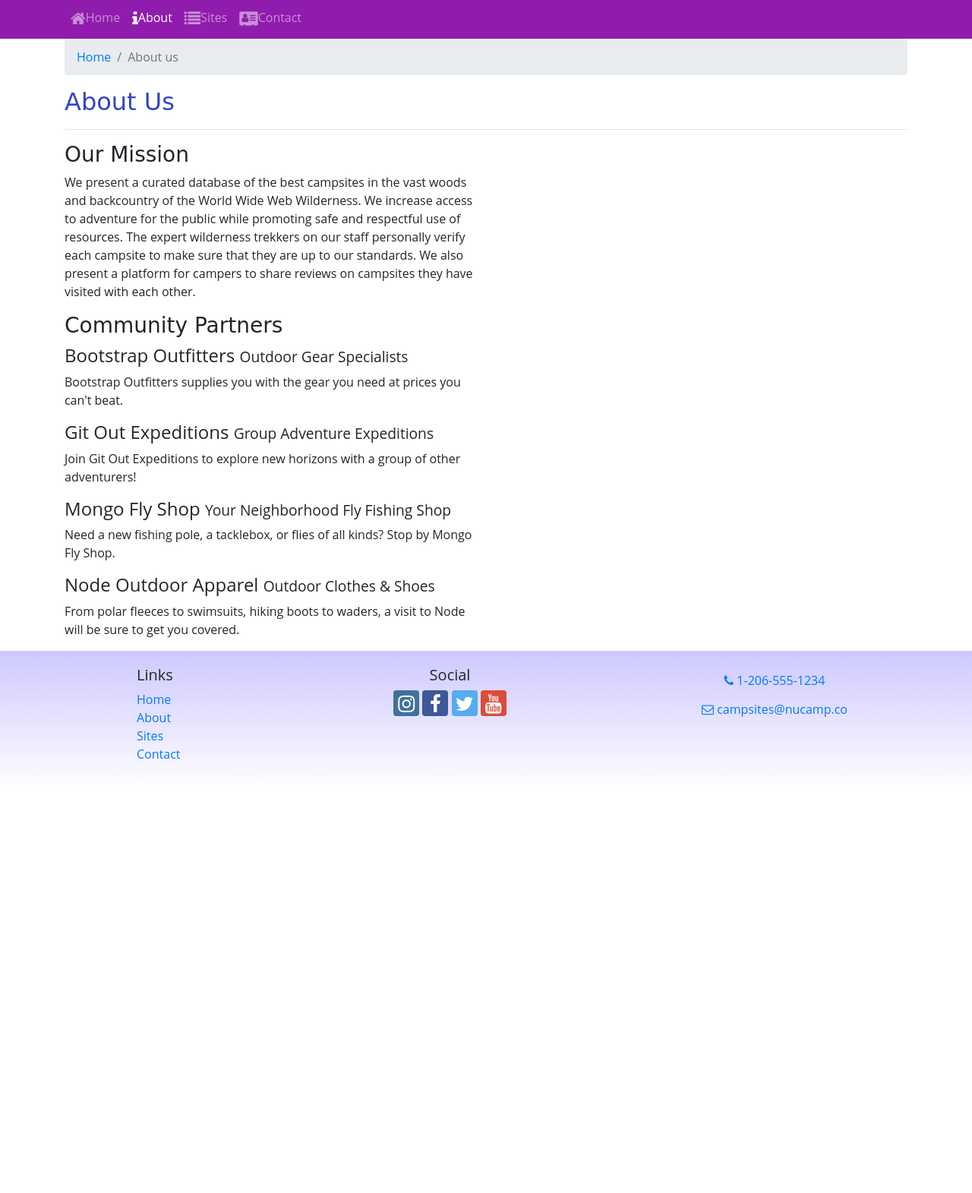
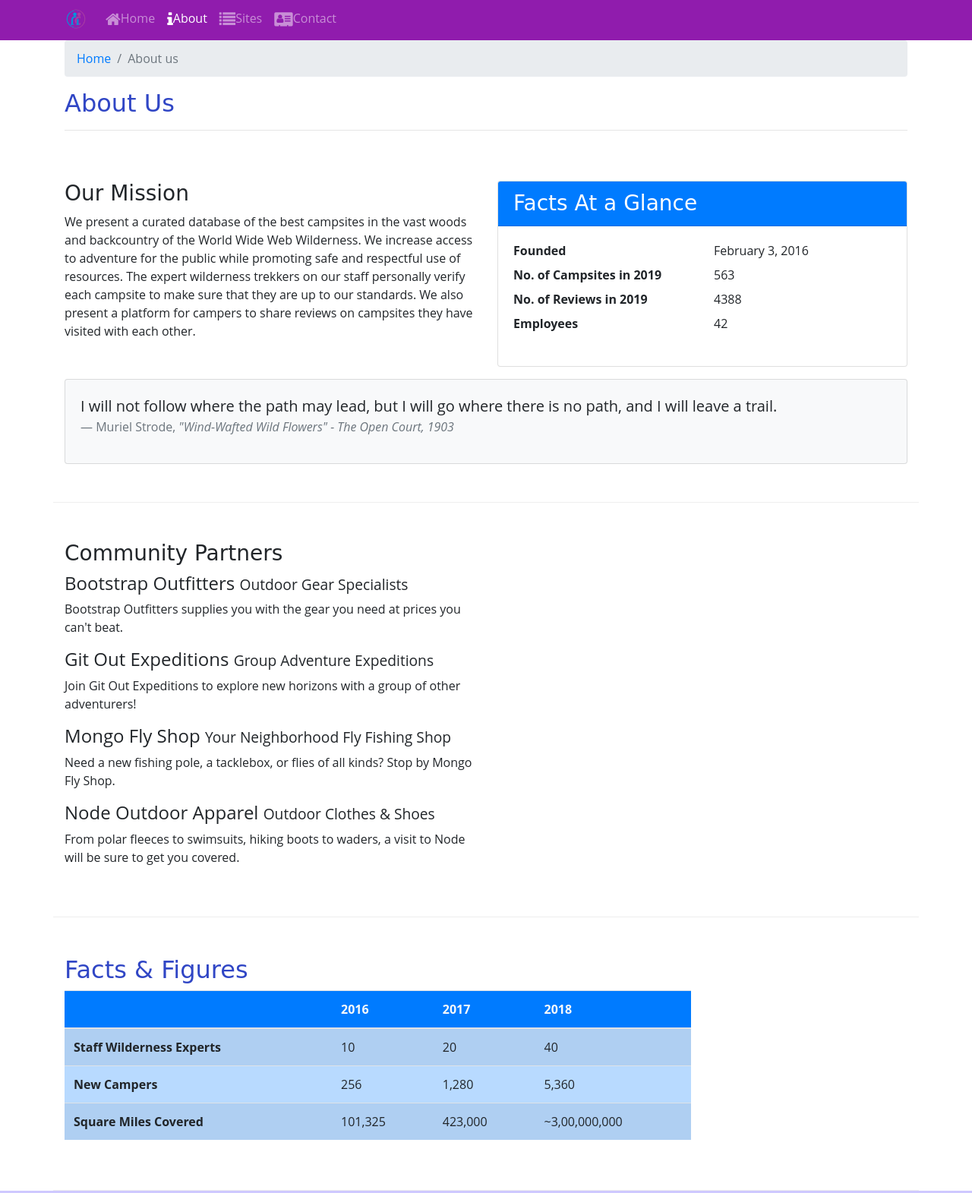
Before and after one commit to AngryGrizzlyBear/Nucamp-Bootstrap, a website: page aboutus.html in a window 1280 px wide. Shown: the part 167-1738 px from the top of the page at 76% size. Before the commit the page ends 1208 px from the top, so only its background shows below. Drawn offline with nearby package versions, Linux system fonts and the light colour scheme.

Commit message:
added images

```diff
--- a/aboutus.html
+++ b/aboutus.html
@@ -17,6 +17,9 @@
         <header class="jumbotron jumbotron-fluid">
                 <div class="container">
                     <div class="row">
+                        <div class="col-4 col-sm-3 col-md-2 align-self-center">
+                          <a href="index.html"><img src="img/logo.png" class="img-fluid" /></a>
+                        </div>
                         <div class="col">
                             <h1>NuCamp</h1>
                             <h2>a better way to camp</h2>
@@ -27,6 +30,7 @@
 
         <nav class="navbar navbar-expand-sm navbar-dark sticky-top">
             <div class="container">
+                <a class="navbar-brand" href="index.html"><img src="img/logo.png" height="30" width="30" /></a>
                 <button class="navbar-toggler" type="button" data-toggle="collapse" data-target="#nucampNavbar">
                     <span class="navbar-toggler-icon"></span>
             </button>
@@ -58,22 +62,45 @@
             </div>
         </div>
     </div>
-
     <div class="container">
-        <div class="row">
-            <div class="col-sm-6 col-md-6 col-lg-6 col-xl-6">
+    <div class="row row-content">
+            <div class="col-sm-6">
                 <h3>Our Mission</h3>
-                <p>We present a curated database of the best campsites in the vast woods and backcountry of the World
-                    Wide Web Wilderness. We increase access to adventure for the public while promoting safe and
-                    respectful use of resources. The expert wilderness trekkers on our staff personally verify each
-                    campsite to make sure that they are up to our standards. We also present a platform for campers to
-                    share reviews on campsites they have visited with each other.</p>
+                <p>We present a curated database of the best campsites in the vast woods and backcountry of the World Wide Web Wilderness. We increase access to adventure for the public while promoting safe and respectful use of resources. The expert wilderness trekkers on our staff personally verify each campsite to make sure that they are up to our standards. We also present a platform for campers to share reviews on campsites they have visited with  each other.</p>
+            </div>
+            <div class="col-sm-6">
+                <div class="card">
+                    <h3 class="card-header bg-primary text-white">Facts At a Glance</h3>
+                    <div class="card-body">
+                        <dl class="row">
+                            <dt class="col-6">Founded</dt>
+                            <dd class="col-6">February 3, 2016</dd>
+                            <dt class="col-6">No. of Campsites in 2019</dt>
+                            <dd class="col-6">563</dd>
+                            <dt class="col-6">No. of Reviews in 2019</dt>
+                            <dd class="col-6">4388</dd>
+                            <dt class="col-6">Employees</dt>
+                            <dd class="col-6">42</dd>
+                        </dl>
+                    </div>
+                </div>
+            </div>
+            <div class="col">
+                <div class="card card-body bg-light mt-3">
+                    <blockquote class="blockquote">
+                        <p class="mb-0">I will not follow where the path may lead, but I will go where there is no path, and I will leave a trail.</p>
+                        <footer class="blockquote-footer">Muriel Strode,
+                            <cite title="Source Title">"Wind-Wafted Wild Flowers" -
+                            The Open Court, 1903</cite>
+                        </footer>
+                    </blockquote>
+        		</div>
             </div>
         </div>
     </div>
 
     <div class="container">
-        <div class="row">
+        <div class="row row-content">
             <div class="col-sm-6 col-md-6 col-lg-6 col-xl-6">
                 <h3>Community Partners</h3>
                 <h4>Bootstrap Outfitters <small>Outdoor Gear Specialists</small></h4>
@@ -95,9 +122,46 @@
                 </div>
             </div>
         </div>
+        <div class="row row-content">
+                <div class="col-sm-9">
+                    <h2>Facts &amp; Figures</h2>
+                    <div class="table-responsive">
+                           <table class="table table-striped">
+                        <thead>
+                            <tr class="bg-primary text-light">
+                                <th></th>
+                                <th>2016</th>
+                                <th>2017</th>
+                                <th>2018</th>
+                            </tr>
+                            </thead>
+                        <tbody class="table-primary">
+                                <tr>
+                                    <th>Staff Wilderness Experts</th>
+                                    <td>10</td>
+                                    <td>20</td>
+                                    <td>40</td>
+                                </tr>
+                                <tr>
+                                    <th>New Campers</th>
+                                    <td>256</td>
+                                    <td>1,280</td>
+                                    <td>5,360</td>
+                                </tr>
+                                <tr>
+                                    <th>Square Miles Covered</th>
+                                    <td>101,325</td>
+                                    <td>423,000</td>
+                                    <td>~3,00,000,000</td>
+                                </tr>
+                            </tbody>
+                        </table>
+                    </div>
+                </div>
+           </div>
     </div>
 
-    <footer>
+    <footer class="site-footer">
         <div class="container">
             <div class="row">
                 <div class="col-4 col-sm-2 offset-1">
--- a/css/styles.css
+++ b/css/styles.css
@@ -14,7 +14,7 @@
     color: #CEC8FF;
 }
 
-footer {
+.site-footer {
     background-image: linear-gradient(#CEC8FF, white);
     padding: 20px 0;
 }
```
Also changed, not shown: contactus.html (+6 -2 lines), index.html (+110 -39 lines), img/bootstrap-thumb.png (added), img/breadcrumb-trail-thumb.jpg (added), img/breadcrumb-trail.jpg (added), img/chrome-river-thumb.jpg (added), img/chrome-river.jpg (added), img/logo.png (added), img/react-lake-thumb.jpg (added), img/react-lake.jpg (added), 1 other file. Lines whose indentation alone changed are shown as unchanged.
